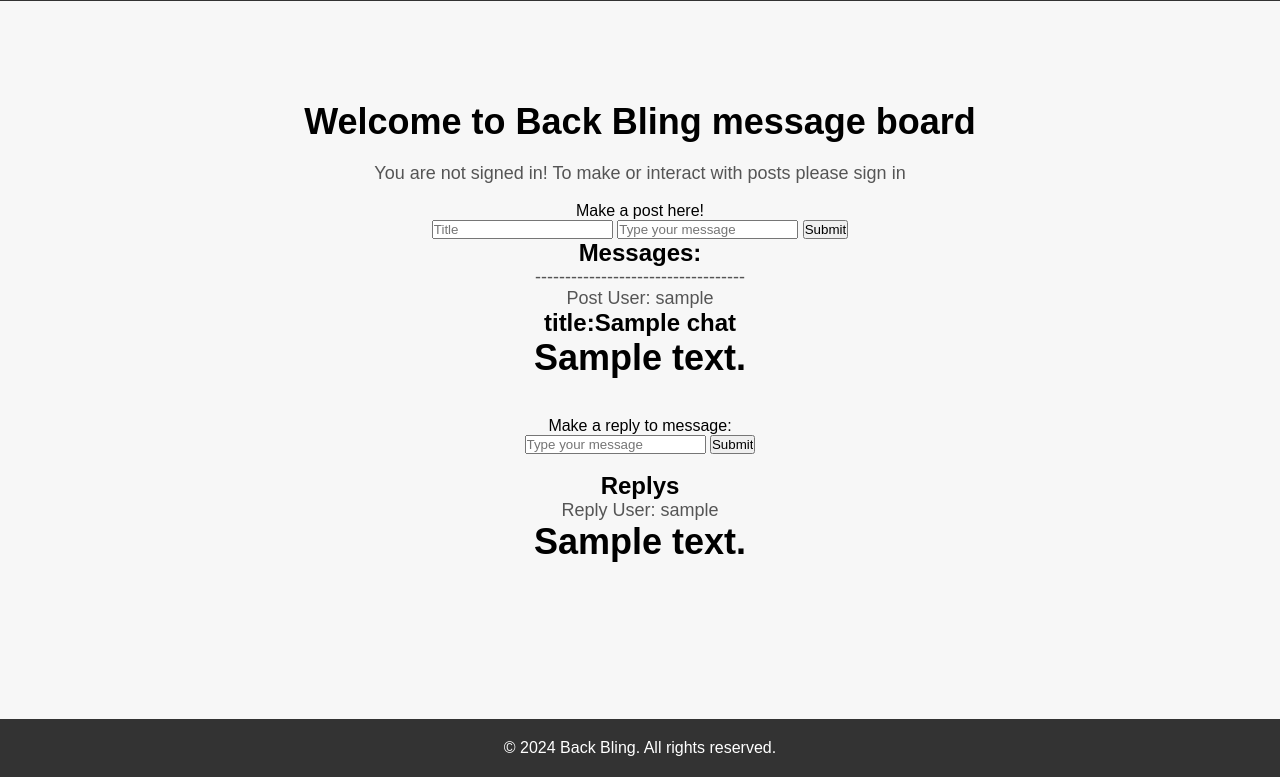
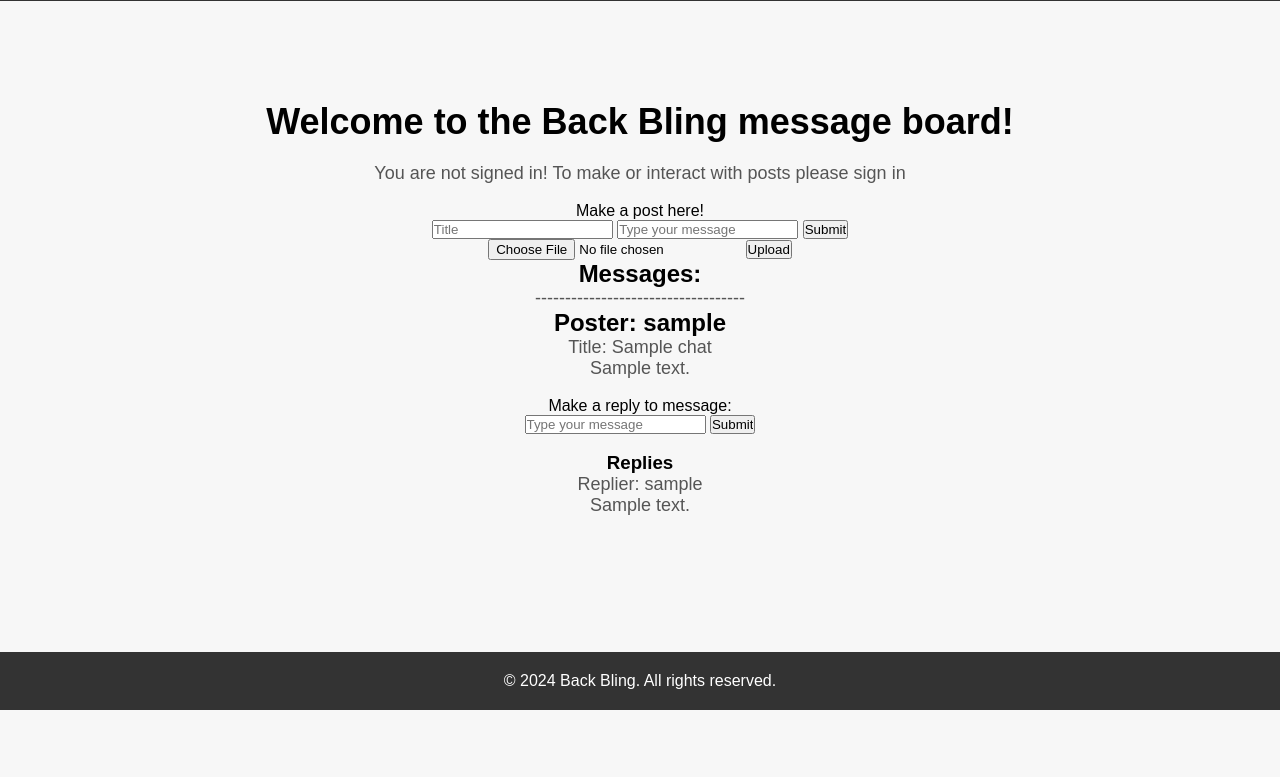
Before and after one commit to Jas-Sidhu23/Intellectuals, a Flask app: page /landingpage in a window 1280 px wide. Shown: the part 640-1417 px from the top of the page. After the commit the page ends 1350 px from the top, so only its background shows below. Run offline with Flask 3, Linux system fonts and the light colour scheme; a database or web service that is not in the repository returns one stand-in record (values such as "Sample title").

Commit message:
added form to frontend for uploading images

```diff
--- a/templates/landingpage.html
+++ b/templates/landingpage.html
@@ -20,7 +20,7 @@
 
     <section class="hero">
         <div class="container">
-            <h2>Welcome to Back Bling message board</h2>
+            <h2>Welcome to the Back Bling message board!</h2>
             <p>{{prompt}}</p>
         </div>
         <br>
@@ -32,15 +32,19 @@
                 <input type="text" placeholder="Type your message" name="message" required>
                 <input type="submit">
             </form>
+            <form action="/upload-image" method="post" enctype="multipart/form-data">
+                <input type="file" name="upload" accept="image/jpeg, image/png, image/gif">
+                <input type="submit" value="Upload">
+            </form>
         </div>
         <div>
             <h1>Messages:</h1>
             {% for message in msgs%}
                 <div>
                     <p>-----------------------------------</p>
-                    <p>Post User: {{message['username']}}</p>
-                    <h1>title:{{message['title']}}</h1>
-                    <h2>{{message['message']}}</h2>
+                    <h1>Poster: {{message['username']}}</h1>
+                    <p>Title: {{message['title']}}</p>
+                    <p>{{message['message']}}</p>
                     <br>
                     <form action="/reply" method="POST">
                         <label>Make a reply to message:</label>
@@ -50,17 +54,17 @@
                         <input type="submit">
                     </form>
                     <br>
-                    <h1>Replys</h1>
+                    <h3>Replies</h3>
                     {% for reply in message['replys']%}
                         <div>
-                            <p>Reply User: {{reply['username']}}</p>
-                            <h2>{{reply['message']}}</h2>
+                            <p>Replier: {{reply['username']}}</p>
+                            <p>{{reply['message']}}</p>
                         </div>
                         <br>
                     {%endfor%}
                     <br>
                 </div>
-                {%endfor%}
+            {%endfor%}
         </div>
     </section>
 
```
